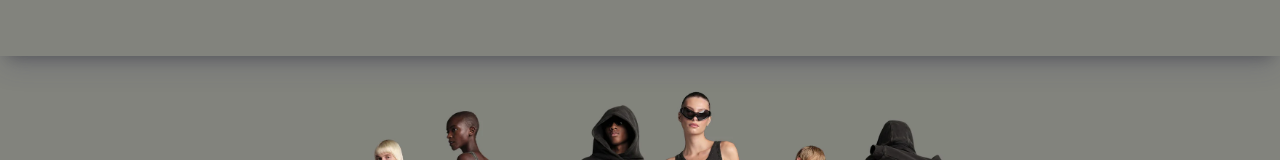
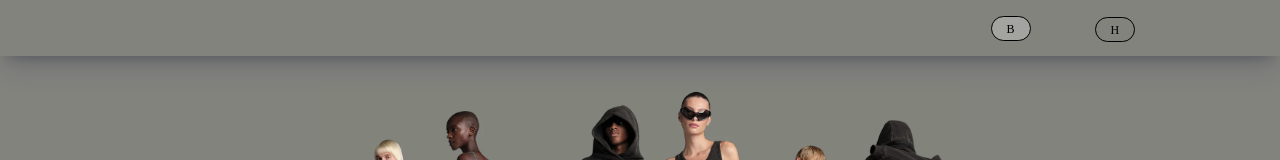
Before and after one commit to jainilt/indieinflux, a React (Vite) app: page /Uniform in a window 1280 px wide. Shown: the top 160 px of the page. Built offline with nearby package versions, Linux system fonts and the light colour scheme.

Commit message:
changed css for btn grp uniform

```diff
--- a/src/App.css
+++ b/src/App.css
@@ -2074,6 +2074,9 @@ button.active {
 .homebtn {
   margin-left: 109px;
 }
+.homebtnforuniform{
+  margin-left: 123px;
+}
 
 .homebtnarchive {
   margin-left: 21px;
@@ -2231,7 +2234,7 @@ img.product-vars-img:hover {
 .btn-group-second-forUniform {
   /* display: flex; */
   gap: 10px;
-  margin-top: -59px;
+  margin-top: 3px;
   position: fixed;
   left: 77%;
 }
@@ -2336,6 +2339,7 @@ img.product-vars-img:hover {
   position: fixed;
   margin-top: 221px;
   margin-left: 0px;
+  background-color: #a3a49f !important;
 }
 
 .selfridge-home-btn {
@@ -2378,3 +2382,6 @@ button.ph-bold.ph-arrow-right.brd.chekcout-cart-btn.cart-forgsap{
 .hline:hover{
   cursor: pointer;
 }
+.bagbtnforuniform {
+  margin-left: 19px;
+}
```
